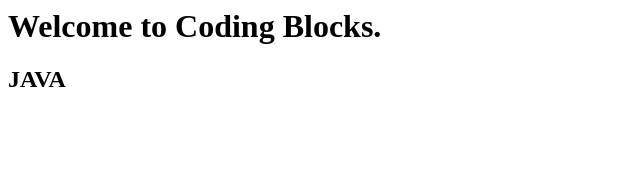
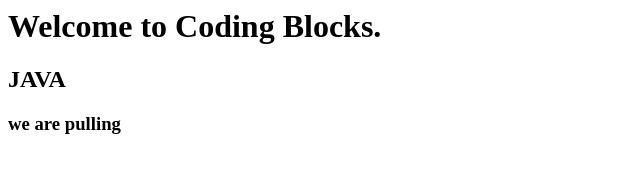
Before and after one commit to Ashi-Ashish/workshop-oss, a plain HTML site: page index.html in a window 1280 px wide. Shown: the whole page, without its empty margins (0-640 px from the left). Drawn offline with Linux system fonts and the light colour scheme.

Commit message:
Update index.html

```diff
--- a/index.html
+++ b/index.html
@@ -1,2 +1,3 @@
 <h1>Welcome to Coding Blocks.</h1>
 <h2>JAVA</h2>
+<h3>we are pulling</h3>
```
